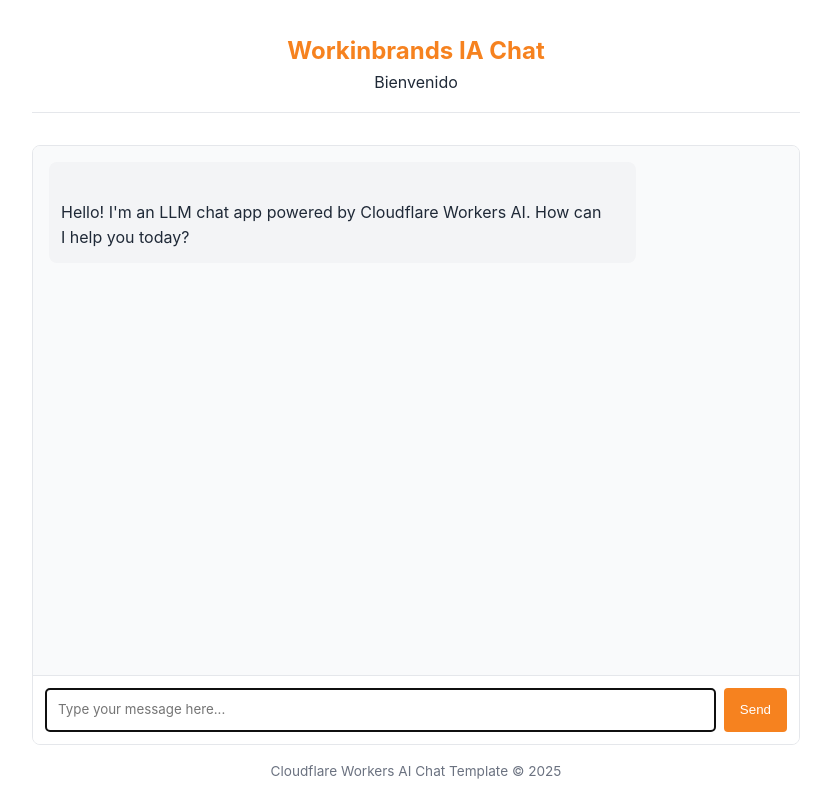
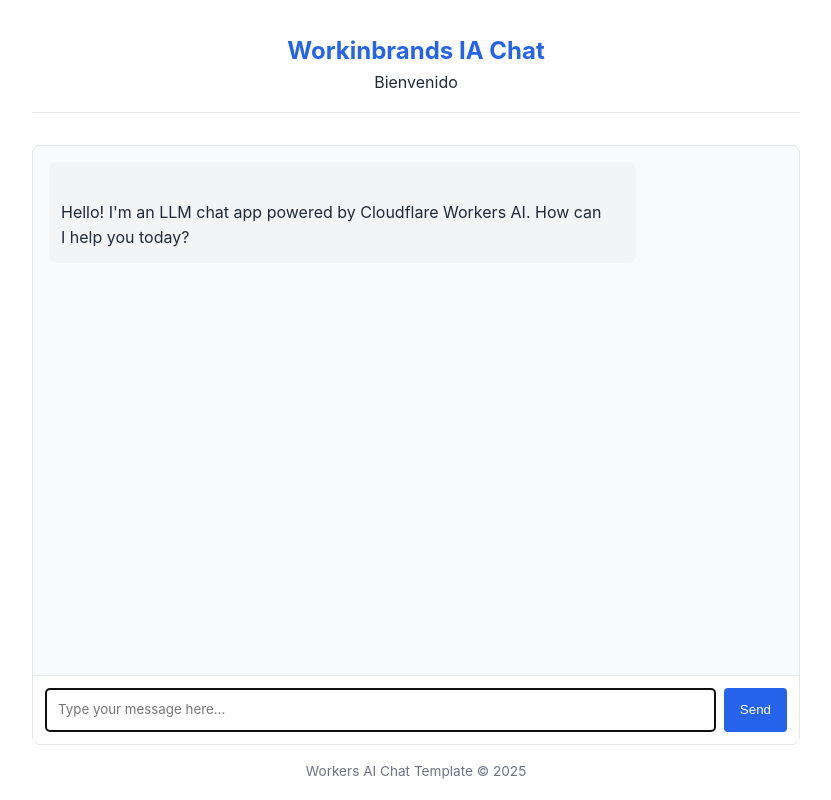
Before and after one commit to darom92/llm-chat-app-template, a website: page public/index.html in a window 1280 px wide. Shown: the whole page, without its empty margins (224-1055 px from the left). Drawn offline with Linux system fonts and the light colour scheme.

Commit message:
Update index.html

```diff
--- a/public/index.html
+++ b/public/index.html
@@ -6,7 +6,7 @@
 		<title>LLM Chat App</title>
 		<style>
 			:root {
-				--primary-color: #f6821f;
+				--primary-color: #2563EB;
 				--primary-hover: #e67e22;
 				--light-bg: #f9fafb;
 				--border-color: #e5e7eb;
@@ -174,7 +174,7 @@
 		</div>
 
 		<footer>
-			<p>Cloudflare Workers AI Chat Template &copy; 2025</p>
+			<p>Workers AI Chat Template &copy; 2025</p>
 		</footer>
 
 		<!-- Chat app script -->
```
